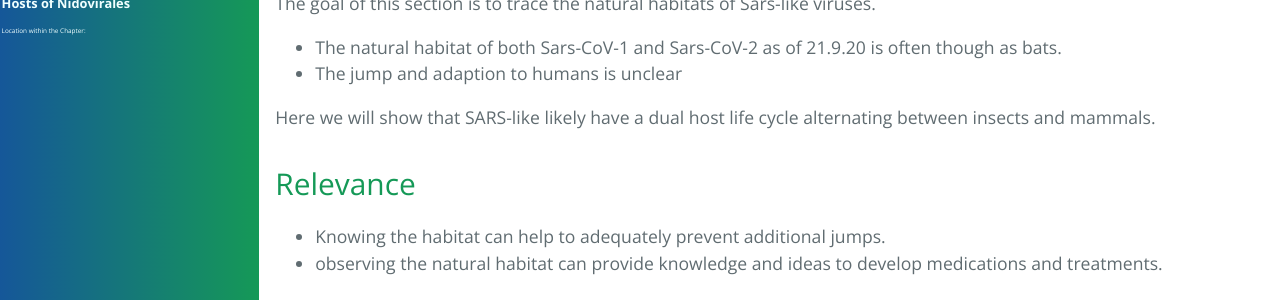
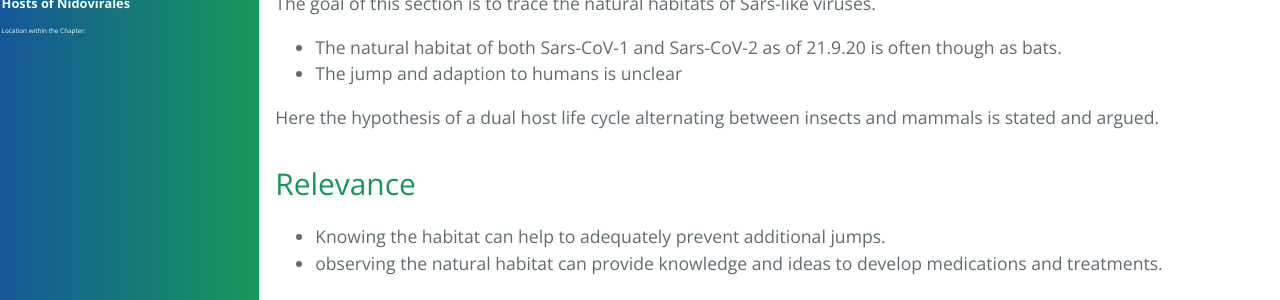
Before and after one commit to forestgrape/coronavirus, a Jekyll site: the page built from 2_biological/hosts_of_nidovirales.md, in a window 1280 px wide and 900 px high, scrolled down 1585 px. Shown: the part 155-455 px from the top of the window. Built offline with Jekyll 4.4.1, drawn with Linux system fonts in a browser that asks for light colours; our own code applies the rules of GitHub Pages for plain Markdown files.

Commit message:
formulations

```diff
--- a/2_biological/hosts_of_nidovirales.md
+++ b/2_biological/hosts_of_nidovirales.md
@@ -51,7 +51,7 @@ The goal of this section is to trace the natural habitats of Sars-like viruses.
 * The natural habitat of both Sars-CoV-1 and Sars-CoV-2 as of 21.9.20 is often though as bats.
 * The jump and adaption to humans is unclear
 
-Here we will show that SARS-like likely have a dual host life cycle alternating between insects and mammals.
+Here the hypothesis of a dual host life cycle alternating between insects and mammals is stated and argued.
 
 ### Relevance
 * Knowing the habitat can help to adequately prevent additional jumps.
```
